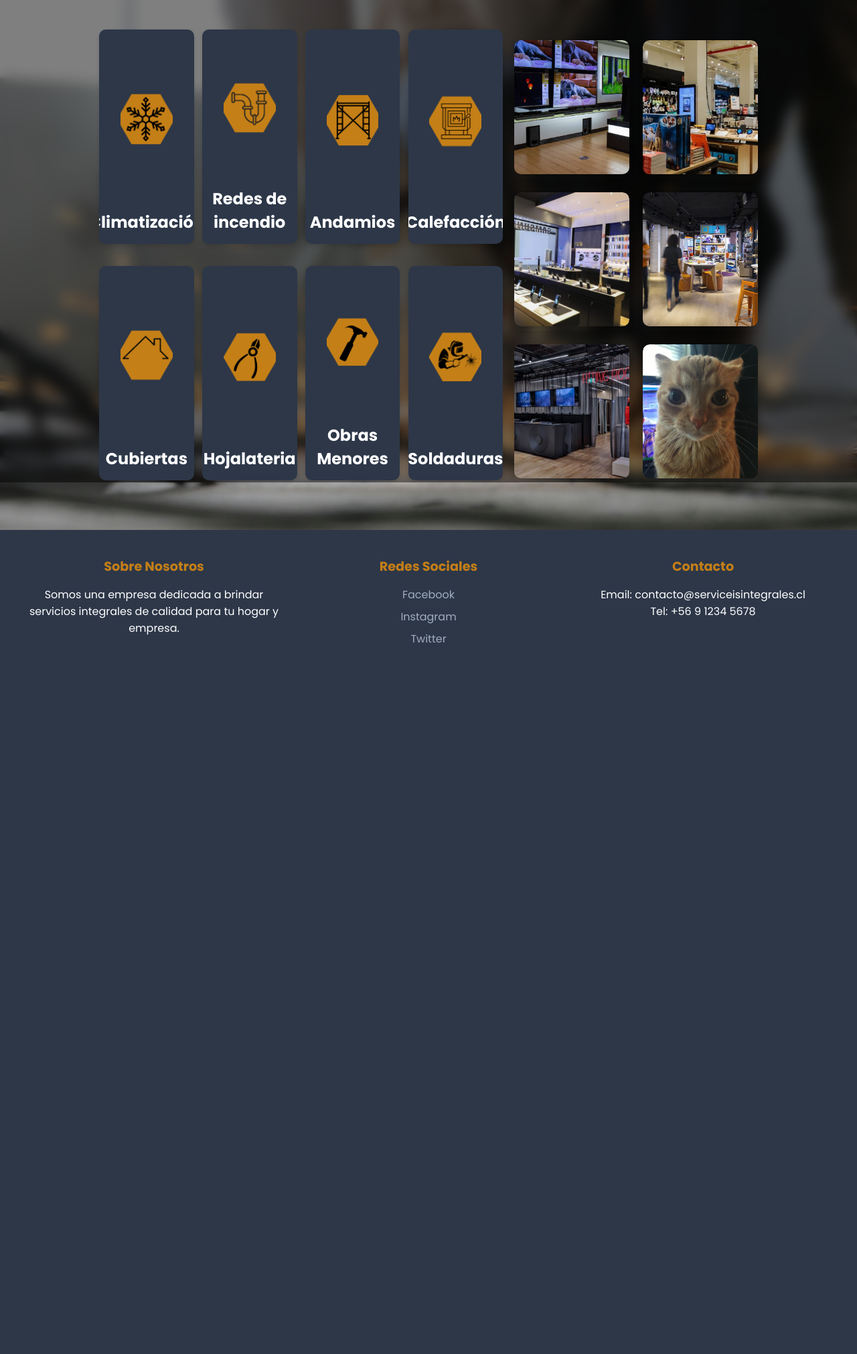
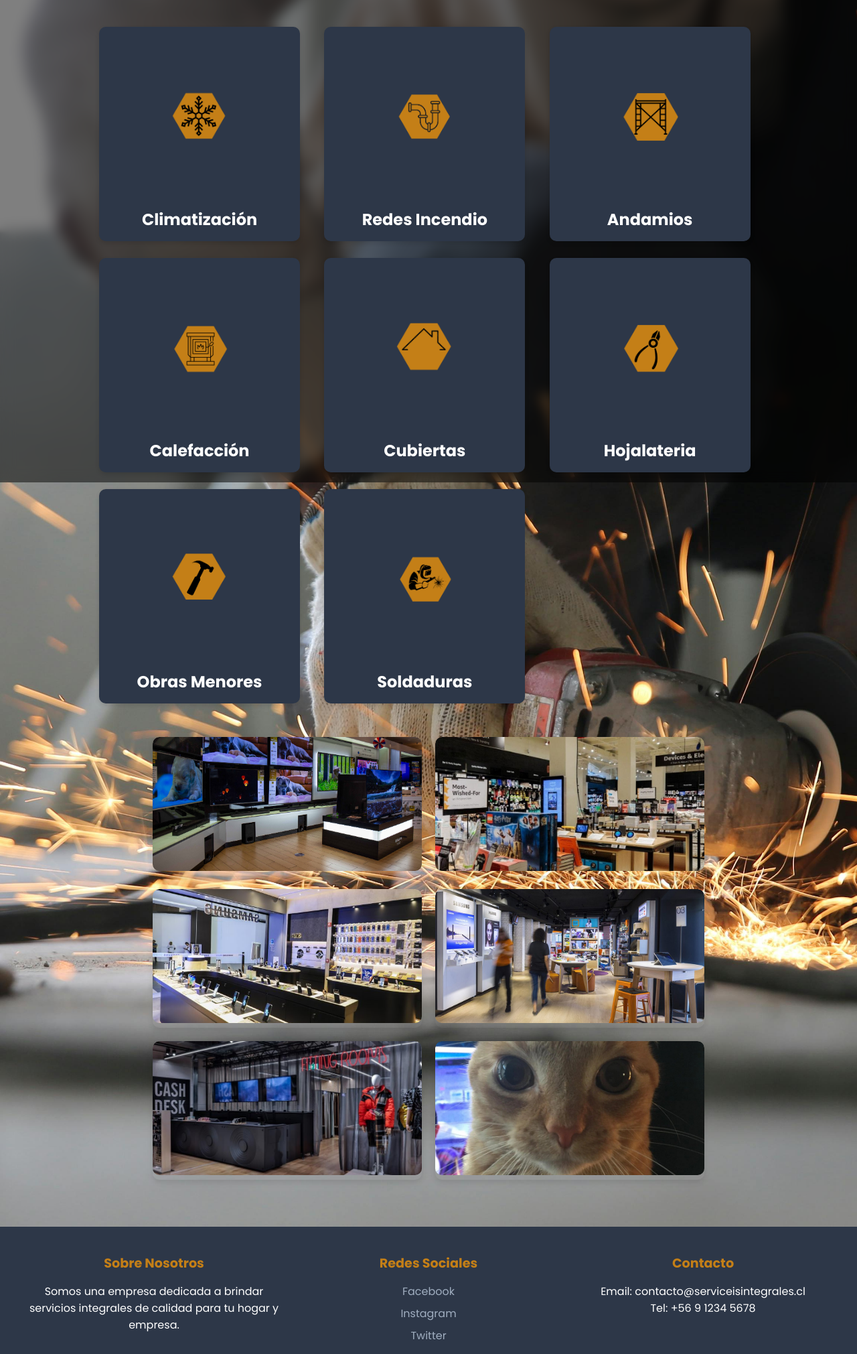
Before and after one commit to alanyur/Proy_G, a Django app: page / in a window 1280 px wide. Shown: the part 80-2101 px from the top of the page at 67% size. Before the commit the page ends 1039 px from the top, so only its background shows below. Run offline with Django 5.2, Linux system fonts and the light colour scheme.

Commit message:
fix: Conflictos arreglados y distribucion de espacios al minimizar el navegador arreglados

```diff
--- a/technomarket/app/static/app/css/estilos.css
+++ b/technomarket/app/static/app/css/estilos.css
@@ -74,6 +74,8 @@ input[type=text], input[type=email], select, textarea {
     box-shadow: 0 4px 6px rgba(0,0,0,0.1);
     color: white;
     display: inline-block;
+    min-width: 120px;
+    min-height: 45px;
 }
 
 .button:hover {
@@ -144,12 +146,15 @@ nav > ul > li > a {
 }
 
 .servicios {
-  flex: 0 0 60%; /* Mantén el ancho que ocupa */
   display: grid;
-  grid-template-columns: 1fr 1fr 1fr 1fr; /* 2 columnas iguales */
-  gap: 25px; /* espacio entre servicios */
-  align-items: start; /* para que no estiren verticalmente */
+  grid-template-columns: repeat(auto-fill, minmax(280px, 1fr));
+  gap: 25px;
+  justify-content: center;
+  width: 100%;
+  box-sizing: border-box;
 }
+
+
 
 
 @keyframes animacion_servicio_desktop {
@@ -166,32 +171,32 @@ nav > ul > li > a {
 
 
 .servicios .servicio {
-  background-color: #2D3748;  /* Azul agradable */
+  width: 100%;
+  max-width: 300px;
+  background-color: #2D3748;
   color: white;
   border-radius: 10px;
   padding: 10px;
-  cursor: pointer;
   box-shadow: 0 3px 6px rgba(0,0,0,0.12);
   transition: background-color 0.3s ease, transform 0.2s ease;
   display: flex;
   flex-direction: column;
   align-items: center;
-  text-align: center;
-  font-size: 14px;
-  width: 110%; /* más angosto dentro de su celda */
-  margin: auto;
-    height: 320px; /* fija una altura mínima */
+  justify-content: space-between;
+  height: 320px;
   box-sizing: border-box;
-    overflow: hidden;
-
+  overflow: hidden;
 }
 
 
+
+
 .servicios .servicio img {
-    width: 80%;
-    height: 200px;
-    object-fit: cover;
+  max-width: 100%;
+  height: auto;
+  object-fit: contain;
 }
+
 
 .servicios .servicio:hover {
   background-color: #1A4A7A;
@@ -211,11 +216,14 @@ nav > ul > li > a {
 
 .contenido-principal {
   display: flex;
+  flex-wrap: wrap;
+  justify-content: center;
   gap: 30px;
   padding: 20px;
   max-width: 1400px;
   margin: 20px auto;
 }
+
 
 
 
--- a/technomarket/app/templates/app/base.html
+++ b/technomarket/app/templates/app/base.html
@@ -2,8 +2,7 @@
 <html lang="es">
 <head>
     <meta charset="UTF-8">
-    <meta name="viewport"
-          content="width=device-width, user-scalable=no, initial-scale=1.0, maximum-scale=1.0, minimum-scale=1.0">
+    <meta name="viewport" content="width=device-width, initial-scale=1.0">
     <meta http-equiv="X-UA-Compatible" content="ie=edge">
     <title>Servicios Integrales Spa</title>
     {% load static %}
--- a/technomarket/app/templates/app/home.html
+++ b/technomarket/app/templates/app/home.html
@@ -24,7 +24,7 @@
       <img src="{% static 'app/img/servicios/redes-de-incendio.png' %}" alt="redes de incendio">
     </div>
     <div class="detalles">
-      <h2>Redes de incendio</h2>
+      <h2>Redes Incendio</h2>
     </div>
     </div>
 
--- a/technomarket/technomarket/settings.py
+++ b/technomarket/technomarket/settings.py
@@ -39,6 +39,8 @@ INSTALLED_APPS = [
     'django.contrib.staticfiles',
     'app',
 ]
+
+AUTH_USER_MODEL = 'app.Usuario'
 
 MIDDLEWARE = [
     'django.middleware.security.SecurityMiddleware',
```
Also changed, not shown: technomarket/app/migrations/0001_initial.py, technomarket/db.sqlite3.
